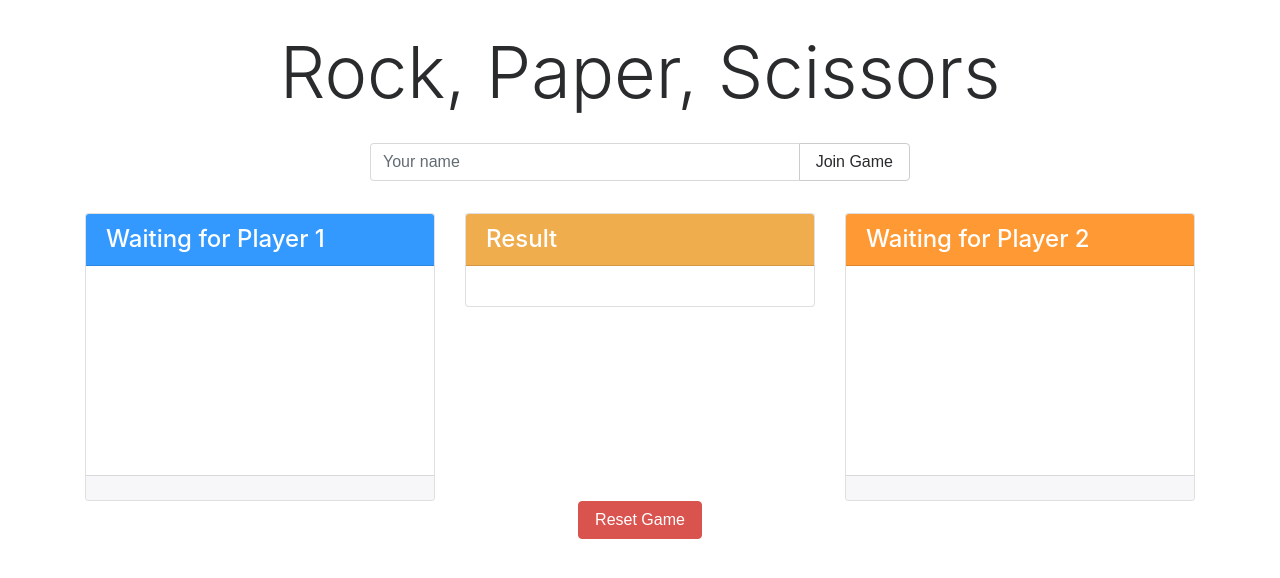
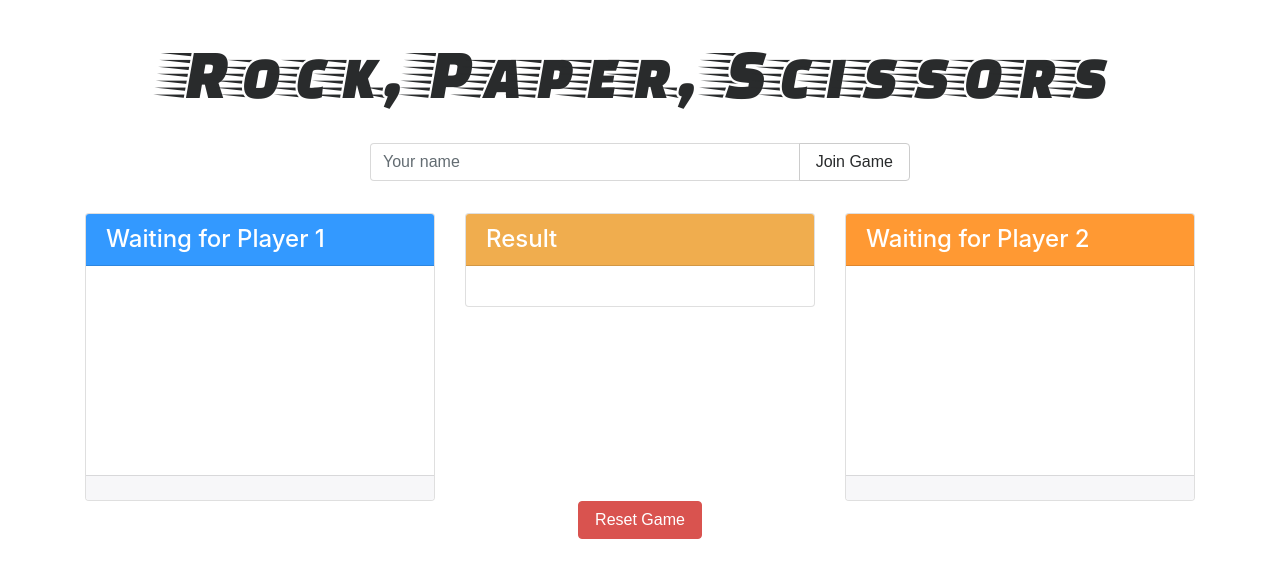
Before and after one commit to Jordancoon/RPS-multiplayer, a plain HTML site: page index.html in a window 1280 px wide. Drawn offline with nearby package versions, Linux system fonts and the light colour scheme; no server answers.

Commit message:
change font

```diff
--- a/assets/css/style.css
+++ b/assets/css/style.css
@@ -23,6 +23,7 @@
     display: none; }
 
   .header {
+    font-family: 'Faster One', cursive;
     margin: 2rem 0;
  }
 
@@ -38,6 +39,7 @@
     font-size: .8rem; }
 
   .shoutbox {
+    font-family: 'Faster One', cursive;
     display: none;
     margin: 2rem 0; }
     .shoutbox .shouts {
--- a/index.html
+++ b/index.html
@@ -5,11 +5,14 @@
   <meta name="viewport" content="width=device-width, initial-scale=1.0">
   <meta http-equiv="X-UA-Compatible" content="ie=edge">
   <title>RPS Multiplayer Game </title>
+   <!-- font-->
+   <link href="https://fonts.googleapis.com/css?family=Faster+One" rel="stylesheet">
 
   <!-- Bootstrap -->
   <link rel="stylesheet" href="https://maxcdn.bootstrapcdn.com/bootstrap/4.0.0-alpha.6/css/bootstrap.min.css" integrity="sha384-rwoIResjU2yc3z8GV/NPeZWAv56rSmLldC3R/AZzGRnGxQQKnKkoFVhFQhNUwEyJ" crossorigin="anonymous">
   <!-- Custom Styles -->
   <link rel="stylesheet" href="./assets/css/style.css">
+
 
   <div class="devModeBanner alert alert-danger text-center">DEV MODE ENABLED</div>
 
```
